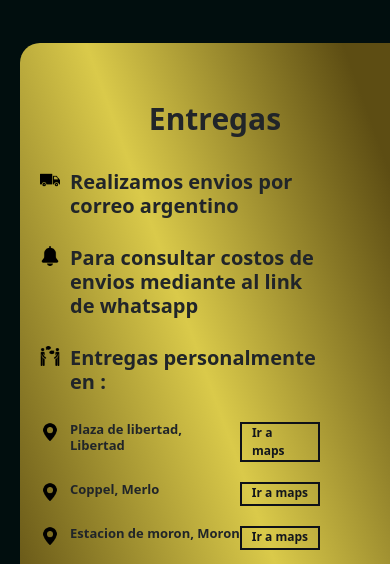
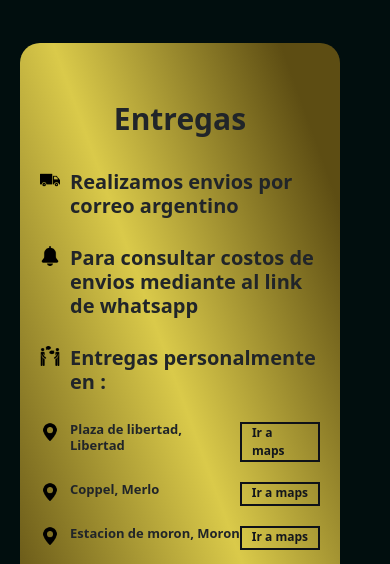
Before and after one commit to carlavillagra1/rockiandosport, a website: page paginas/entrega.html in a window 390 px wide. Shown: the part 97-661 px from the top of the page. Drawn offline with nearby package versions, Linux system fonts and the light colour scheme.

Commit message:
modificado

```diff
--- a/scss/estilos.scss
+++ b/scss/estilos.scss
@@ -1168,7 +1168,7 @@ body{
                 flex-direction: column;
                 justify-content: center;
                 flex-wrap: wrap;
-                width: 390px;
+                width: 320px;
                 border-radius: 20px;
                 height: 610px;
                 margin: 10px;
```
Also changed, not shown: css/estilos.css.
